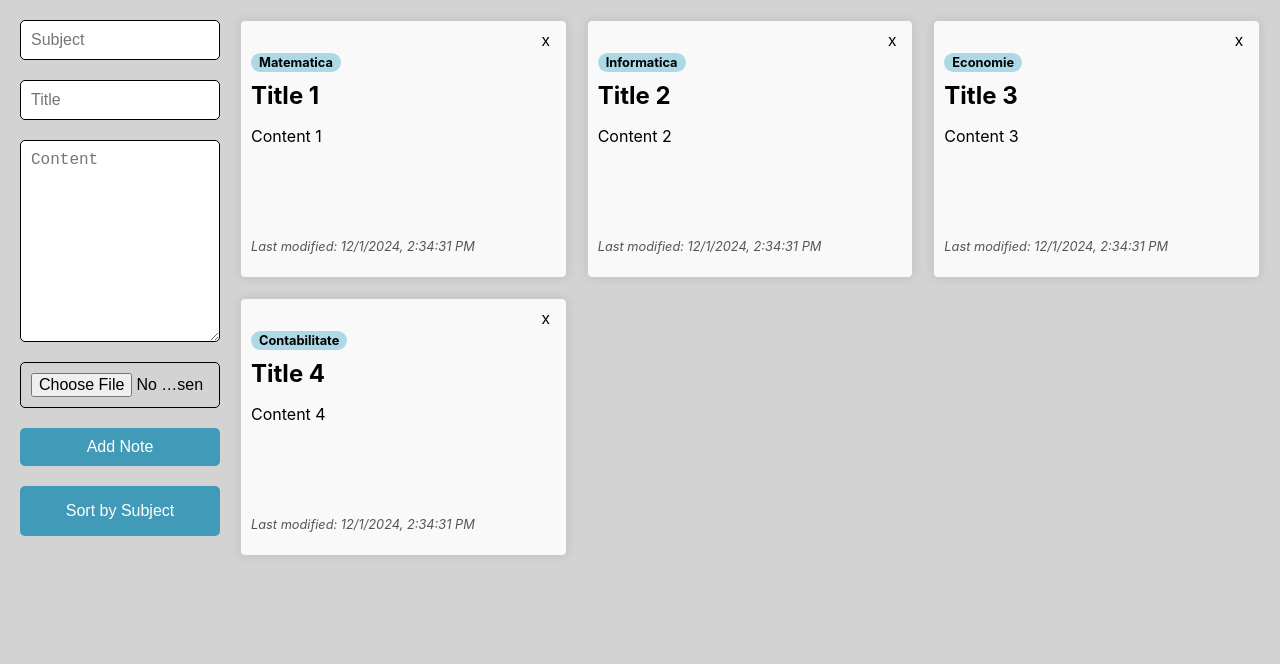
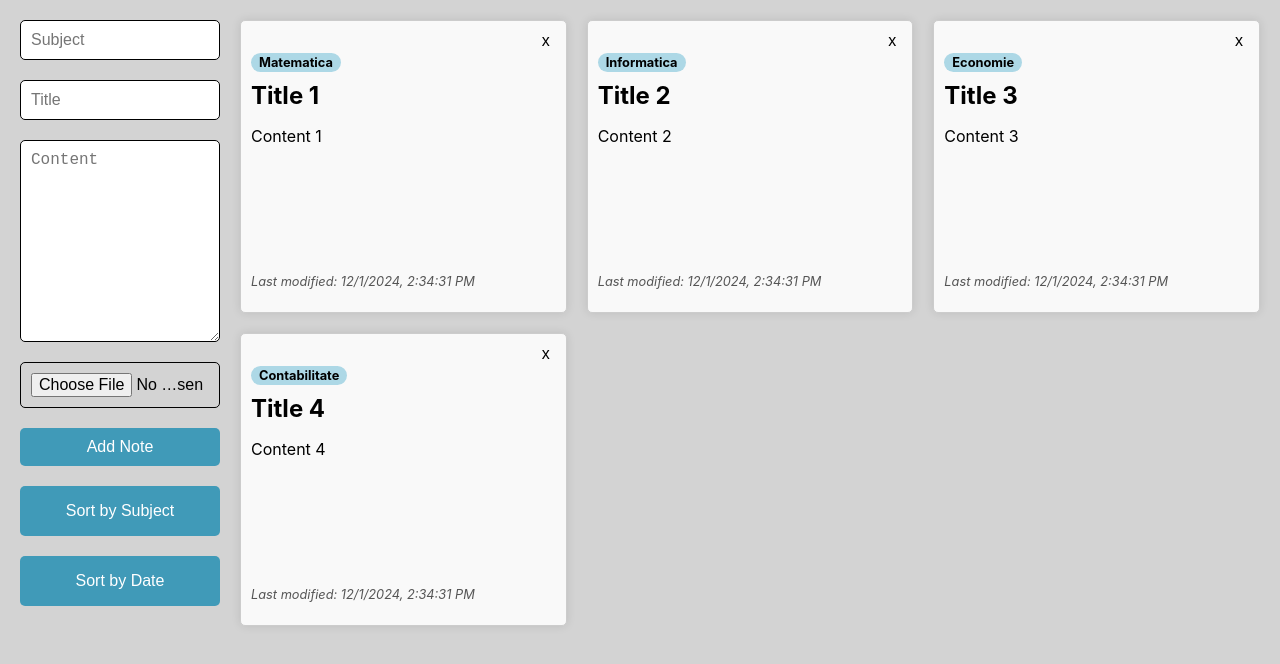
Before and after one commit to mtlvsdn/app-ui, a React (Create React App) app: page / in a window 1280 px wide. Shown: the top 664 px of the page. Built offline with nearby package versions, Linux system fonts and the light colour scheme.

Commit message:
Notes can be sorted by date from now one

```diff
--- a/src/App.js
+++ b/src/App.js
@@ -54,6 +54,7 @@ function App() {
   const [file, setFile] = useState(null);
   const [selectedNote, setSelectedNote] = useState (null);
   const [isSorted, setIsSorted] = useState(false);
+  const [isSortedByDate, setIsSortedByDate] = useState(false);
 
   const handleSort = () => {
     const sortedNotes = [...notes].sort((a, b) => {
@@ -62,6 +63,18 @@ function App() {
     });
     setNotes(sortedNotes);
     setIsSorted(!isSorted);
+  };
+
+  const handleSortByDate = () => {
+    const sortedNotes = [...notes].sort((a, b) => {
+      // Convert date strings to Date objects for comparison
+      const dateA = new Date(a.date);
+      const dateB = new Date(b.date);
+      // Sort in descending order (newest first)
+      return dateB - dateA;
+    });
+    setNotes(sortedNotes);
+    setIsSortedByDate(!isSortedByDate);
   };
 
   const handleNoteClick = (note) => {
@@ -208,6 +221,12 @@ function App() {
           onClick={handleSort}
         >{"Sort by Subject"}
         </button>
+        <button
+          className="sort-button"
+          onClick={handleSortByDate}
+        >
+          Sort by Date
+        </button>
     </div>
 
     <div className="notes-grid">
```
